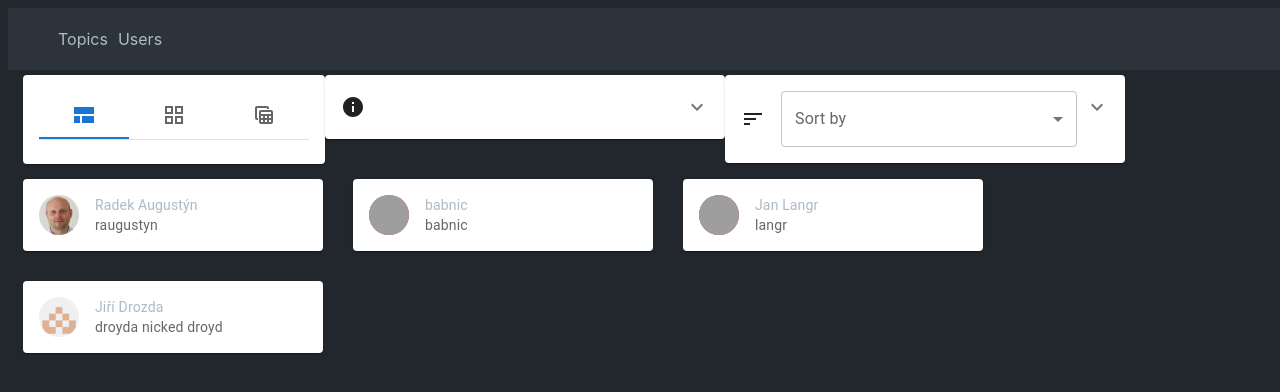
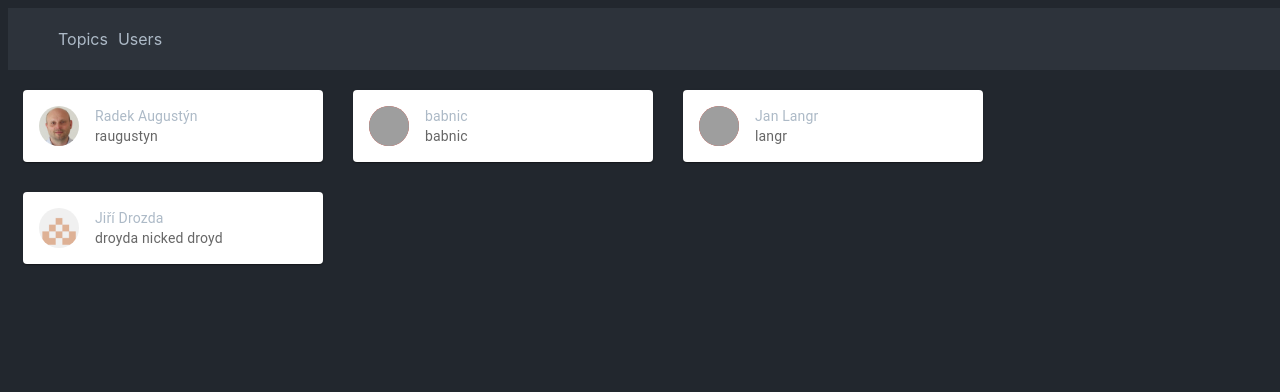
Before and after one commit to raugustyn/KnowledgeBase, a React (Create React App) app: page /Users in a window 1280 px wide. Shown: the top 392 px of the page. Built offline with nearby package versions, Linux system fonts and the light colour scheme; grey boxes are pictures that could not be loaded.

Commit message:
Working...

```diff
--- a/src/components/ListView/ListView.css
+++ b/src/components/ListView/ListView.css
@@ -1,5 +1,5 @@
 .ListView {
-
+    margin: 0;
 }
 
 .ListView > .Content {
@@ -18,3 +18,7 @@
     justify-content: left;
     align-content: space-between;
 }
+
+.Toolbar {
+    background-color: white;
+}
--- a/src/components/ListView/ListView.js
+++ b/src/components/ListView/ListView.js
@@ -20,21 +20,30 @@ class ListView extends Component {
             viewStyle = keys[keys.length - 1]
         }
         this.state = {
-            viewStyle: viewStyle
+            viewStyle: viewStyle,
+            levelOfDetail: 0
         }
     }
 
     render() {
-        const { items, renderers } = this.props
-
+        const { items, renderers, levelsOfDetail, defaultDetail } = this.props
+        console.log(levelsOfDetail, defaultDetail)
         if (items && renderers) {
             const renderer = this.props.renderers[this.state.viewStyle]
             if (renderer) {
                 return (
                     <div className="ListView">
-                        <ToolBar />
+                        {levelsOfDetail ?
+                            <ToolBar
+                                levelsOfDetail={levelsOfDetail}
+                                defaultDetail={defaultDetail}
+                                onChangeViewType={(newSelection) => { this.setState({levelOfDetail: newSelection}) }}
+                            />
+                            :
+                            null
+                        }
                         <div className="Content">
-                            {items.map((item, index) => <div key={index} style={{ width: 300, margin: 15}}>{renderer(item, index)} </div>)}
+                            {items.map((item, index) => <div key={index} style={{ width: 300, margin: 15}}>{renderer(item, index, this.state.levelOfDetail)} </div>)}
                         </div>
                     </div>
                 )
--- a/src/components/ListView/LoDCard.js
+++ /dev/null
@@ -1,75 +0,0 @@
-import * as React from 'react'
-import {styled} from '@mui/material/styles'
-import Card from '@mui/material/Card'
-import CardHeader from '@mui/material/CardHeader'
-import Collapse from '@mui/material/Collapse'
-import IconButton from '@mui/material/IconButton'
-import ExpandMoreIcon from '@mui/icons-material/ExpandMore'
-import FormControlLabel from '@mui/material/FormControlLabel'
-import FormGroup from '@mui/material/FormGroup'
-import Checkbox from '@mui/material/Checkbox'
-import ShortTextIcon from '@mui/icons-material/ShortText'
-import SubjectIcon from '@mui/icons-material/Subject'
-import InfoIcon from '@mui/icons-material/Info'
-
-const ExpandMore = styled((props) => {
-    const {expand, ...other} = props;
-    return <IconButton {...other} />;
-})(({theme, expand}) => ({
-    transform: expand ? 'rotate(180deg)' : 'rotate(0deg)',
-    marginLeft: 'auto',
-    transition: theme.transitions.create('transform', {
-        duration: theme.transitions.duration.shortest,
-    }),
-}));
-
-function LoDParam(caption, icon) {
-    return {
-        caption: caption,
-        icon: icon
-    }
-}
-
-const LoDParams = [
-    LoDParam('Caption'),
-    LoDParam('Brief', <ShortTextIcon/>),
-    LoDParam('Enhanced'),
-    LoDParam('Detailed', <SubjectIcon/>)
-]
-
-export default function LoDCard() {
-
-    const [expanded, setExpanded] = React.useState(false)
-    const handleExpandClick = () => {
-        setExpanded(!expanded)
-    }
-    const LoDCaptions = LoDParams.map(param => param.caption)
-    const [age, setAge] = React.useState('');
-
-    const handleChange = (event) => {
-        setAge(event.target.value)
-    }
-
-    return (
-        <Card sx={{minWidth: 400}}>
-            <CardHeader
-                avatar=<InfoIcon/>
-            action=<ExpandMore expand={expanded} onClick={handleExpandClick} aria-expanded={expanded}
-                               aria-label="show more"><ExpandMoreIcon/></ExpandMore>
-            title={expanded ?
-            <Collapse in={expanded} timeout="auto" unmountOnExit>
-                <FormGroup>
-                    <FormControlLabel control={<Checkbox defaultChecked/>} label="Basic"/>
-                    <FormControlLabel control={<Checkbox/>} label=<ShortTextIcon/> />
-                    <FormControlLabel control={<Checkbox/>} label="Enhanced"/>
-                    <FormControlLabel control={<Checkbox/>} label=<SubjectIcon/> />
-                </FormGroup>
-            </Collapse>
-            :
-            null
-        }
-            />
-
-        </Card>
-    )
-}
--- /dev/null
+++ b/src/components/ListView/ToggleButtons.js
@@ -0,0 +1,21 @@
+import * as React from 'react';
+import ToggleButton from '@mui/material/ToggleButton';
+import ToggleButtonGroup from '@mui/material/ToggleButtonGroup';
+
+export default function ToggleButtons(props) {
+  const { buttons, defaultSelection, onChangeSelection } = props
+  console.log(props, buttons, defaultSelection)
+  const [selection, setSelection] = React.useState(defaultSelection || 0)
+  const handleSelection = (event, newSelection) => {
+    setSelection(newSelection)
+    if (onChangeSelection) {
+      onChangeSelection(newSelection)
+    }
+  }
+
+  return (
+    <ToggleButtonGroup value={selection} exclusive onChange={handleSelection} aria-label="Toggle Buttons">
+      {buttons.map((button, index) => <ToggleButton key={index} value={index} aria-label={index}>{button}</ToggleButton>)}
+    </ToggleButtonGroup>
+  );
+}
--- a/src/components/ListView/ToolBar.js
+++ b/src/components/ListView/ToolBar.js
@@ -2,20 +2,25 @@ import React, {Component} from 'react';
 import './ListView.css'
 import SortCard from "./SortCard"
 import ViewTypeSelection from "./ViewTypeSelectionCard"
-import LoDCard from "./LoDCard"
+import ToggleButtons from "./ToggleButtons";
+
 
 class ToolBar extends Component {
   /**
-   * #Preview:
-   * ## header 2
+   * #Toolbar component
+   * This component implements ListView controls toolbar.
    *
    */
     render() {
+      console.log(this.props)
         return (
             <div className="Toolbar">
-                <ViewTypeSelection />
-                <LoDCard />
-                <SortCard />
+                <ToggleButtons
+                    defaultSelection={this.props.defaultDetail}
+                    buttons={this.props.levelsOfDetail}
+                    onChangeSelection={this.props.onChangeViewType}
+                />
+                { this.props.sorting ? <SortCard /> : null }
             </div>
         )
     }
--- a/src/components/ListView/ViewTypeSelectionCard.js
+++ b/src/components/ListView/ViewTypeSelectionCard.js
@@ -30,9 +30,9 @@ export default function ViewTypeSelectionCard() {
     <Box sx={{ width: '100%' }}>
       <Box sx={{ borderBottom: 1, borderColor: 'divider' }}>
         <Tabs value={value} onChange={handleChange} aria-label="basic tabs example">
-          <Tab label=<ViewComfyIcon /> {...a11yProps(0)} />
-          <Tab label=<GridViewIcon /> {...a11yProps(1)} />
-          <Tab label=<TableViewIcon /> {...a11yProps(2)} />
+          <Tab fontSize="small" label=<ViewComfyIcon /> {...a11yProps(0)} />
+          <Tab fontSize="small" label=<GridViewIcon /> {...a11yProps(1)} />
+          <Tab fontSize="small" label=<TableViewIcon /> {...a11yProps(2)} />
         </Tabs>
       </Box>
     </Box>
--- a/src/components/Topics/TopicCard.js
+++ b/src/components/Topics/TopicCard.js
@@ -19,11 +19,22 @@ class TopicCard extends Component {
         const topic = this.props.topic
         const openItem = topic.story.getOpenItem()
         const user = users.findUser(openItem.originator, false)
-        const lod = this.props.lod || 3
-        let previewImage
+        const lod = this.props.levelOfDetail || 0
+        let avatar, subHeader, previewImage, title
 
-        const avatar = lod > 1 ? <Avatar sx={{bgcolor: red[500]}} aria-label="recipe" src={'/Avatars/' + user.avatarImage}>{user.getInitials()}</Avatar> : null
-        let subHeader = lod > 0 ? (openItem != null ? 'opened on ' + openItem.timestamp : 'was closed on ' + topic.closedat) : null
+        title = topic.caption + ' #' + topic.uid
+        if (lod == 0) {
+            subHeader = title
+            title = null
+        }
+        else {
+            avatar = <Avatar sx={{bgcolor: red[500]}} aria-label="recipe" src={'/Avatars/' + user.avatarImage}>{user.getInitials()}</Avatar>
+        }
+
+        if (lod > 1) {
+            subHeader = openItem != null ? 'opened on ' + openItem.timestamp : 'was closed on ' + topic.closedat
+        }
+
         if (lod == 3) {
             const commentsCount = topic.story.timeline.filter(item => item.itemType == ISSUE_TYPES.COMMENT).length
             if (commentsCount) {
@@ -43,11 +54,7 @@ class TopicCard extends Component {
         }
         return (
             <Card sx={{maxWidth: 345}}>
-                <CardHeader
-                    avatar={avatar}
-                    title={topic.caption + ' #' + topic.uid}
-                    subheader={subHeader}
-                />
+                <CardHeader avatar={avatar} title={title} subheader={subHeader} />
                 {previewImage}
             </Card>
         )
--- a/src/components/Topics/Topics.js
+++ b/src/components/Topics/Topics.js
@@ -2,15 +2,25 @@ import React, {Component} from 'react'
 import {ListView} from "../ListView"
 import TopicCard from "./TopicCard"
 import {issues} from "../../data"
+import ViewComfyIcon from "@mui/icons-material/ViewComfy";
+import GridViewIcon from "@mui/icons-material/GridView";
+import TableViewIcon from "@mui/icons-material/TableView";
 
 class Topics extends Component {
 
     render() {
         return (
                 <ListView
+                    defaultDetail={0}
+                    levelsOfDetail={[
+                        <ViewComfyIcon />,
+                        <GridViewIcon />,
+                        <TableViewIcon />,
+                        <TableViewIcon />
+                    ]}
                     items={issues}
                     renderers={{
-                        2: (item, key) => (<TopicCard topic={item} key={key} isClicable={true} />)
+                        2: (item, key, levelOfDetail) => (<TopicCard topic={item} key={key} isClicable={true} levelOfDetail={levelOfDetail}/>)
                     }}
                 />
         )
--- a/src/components/Users/UsersView.js
+++ b/src/components/Users/UsersView.js
@@ -11,7 +11,7 @@ class UsersView extends Component {
                 <ListView
                     items={users.users}
                     renderers={{
-                        2: (item, key) => (<UserCard user={item} key={key} isClicable={true}/>)
+                        2: (item, key, levelOfDetail) => (<UserCard user={item} key={key} isClicable={true}/>)
                     }}
                 />
         )
```
